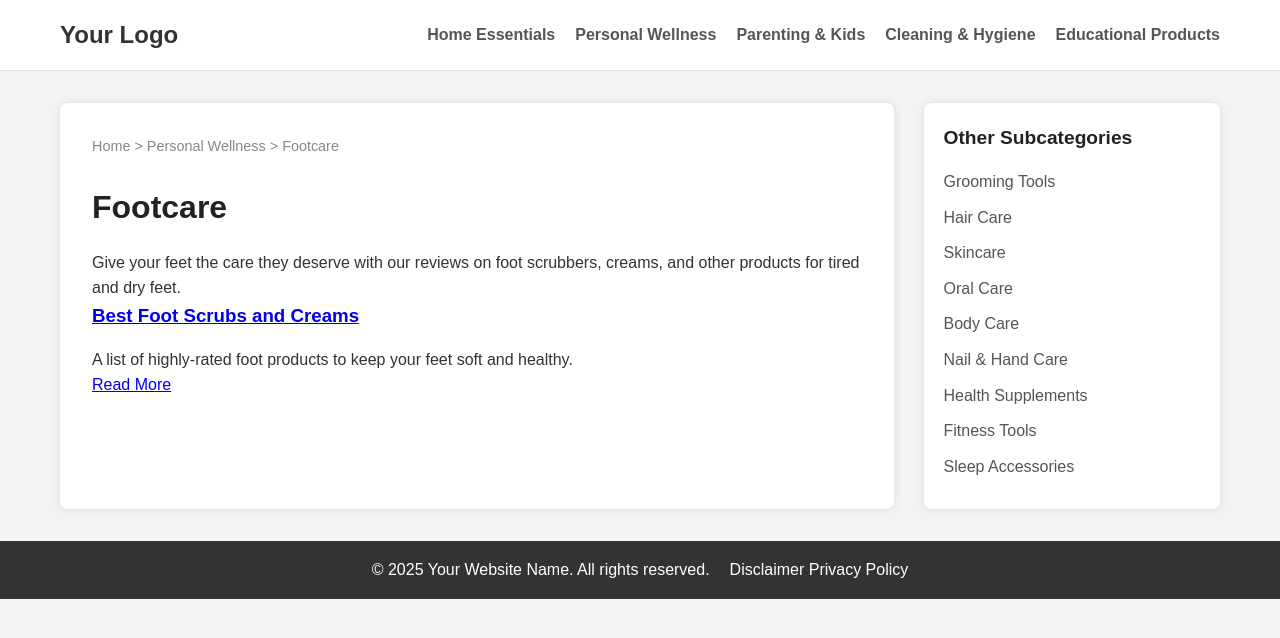
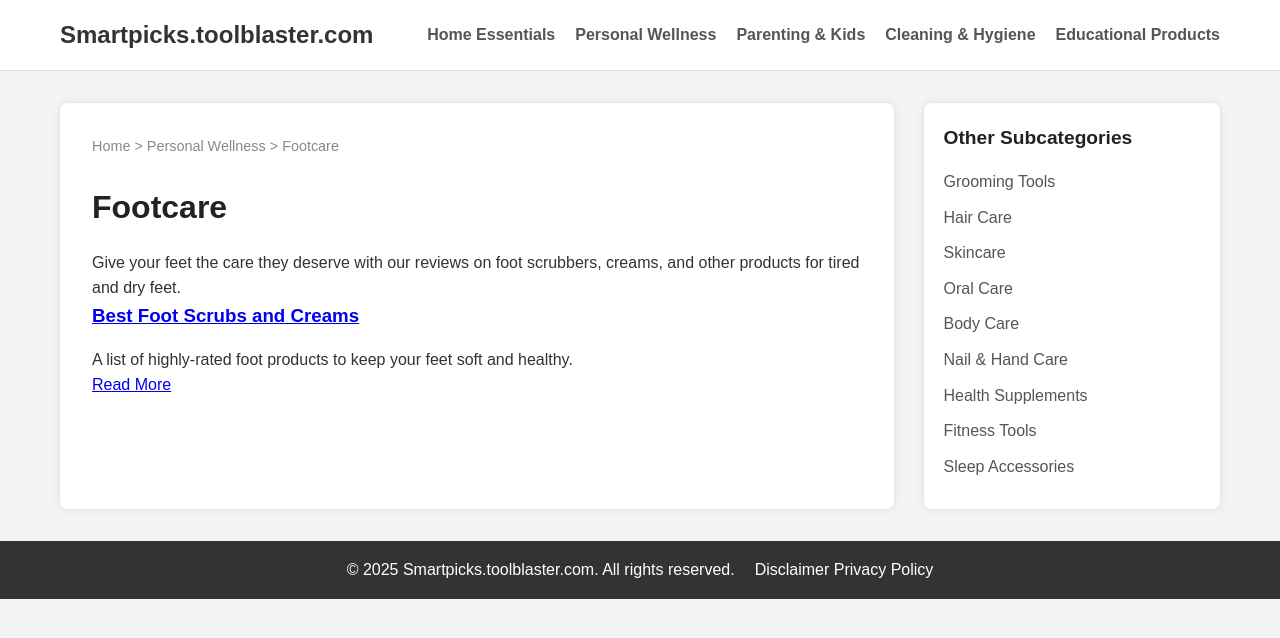
Before and after one commit to toolblaster/Amazon-affilate-site, a plain HTML site: page personal-wellness/footcare/index.html in a window 1280 px wide. Drawn offline with Linux system fonts and the light colour scheme.

Commit message:
Update index.html

```diff
--- a/personal-wellness/footcare/index.html
+++ b/personal-wellness/footcare/index.html
@@ -3,7 +3,7 @@
 <head>
     <meta charset="UTF-8">
     <meta name="viewport" content="width=device-width, initial-scale=1.0">
-    <title>Footcare - Your Website Name</title>
+    <title>Footcare - Smartpicks.toolblaster.com</title>
     <meta name="description" content="Browse products like foot scrubbers, creams, and pumice stones for healthy feet.">
     <link rel="stylesheet" href="../../assets/css/styles.css">
 </head>
@@ -12,7 +12,7 @@
     <header>
         <div class="container">
             <div class="logo">
-                <a href="../../index.html">Your Logo</a>
+                <a href="../../index.html">Smartpicks.toolblaster.com</a>
             </div>
             <nav>
                 <ul>
@@ -64,7 +64,7 @@
 
     <footer>
         <div class="container">
-            <p>&copy; 2025 Your Website Name. All rights reserved.</p>
+            <p>&copy; 2025 Smartpicks.toolblaster.com. All rights reserved.</p>
             <div class="footer-nav">
                 <a href="../../disclaimer.html">Disclaimer</a>
                 <a href="#">Privacy Policy</a>
```
